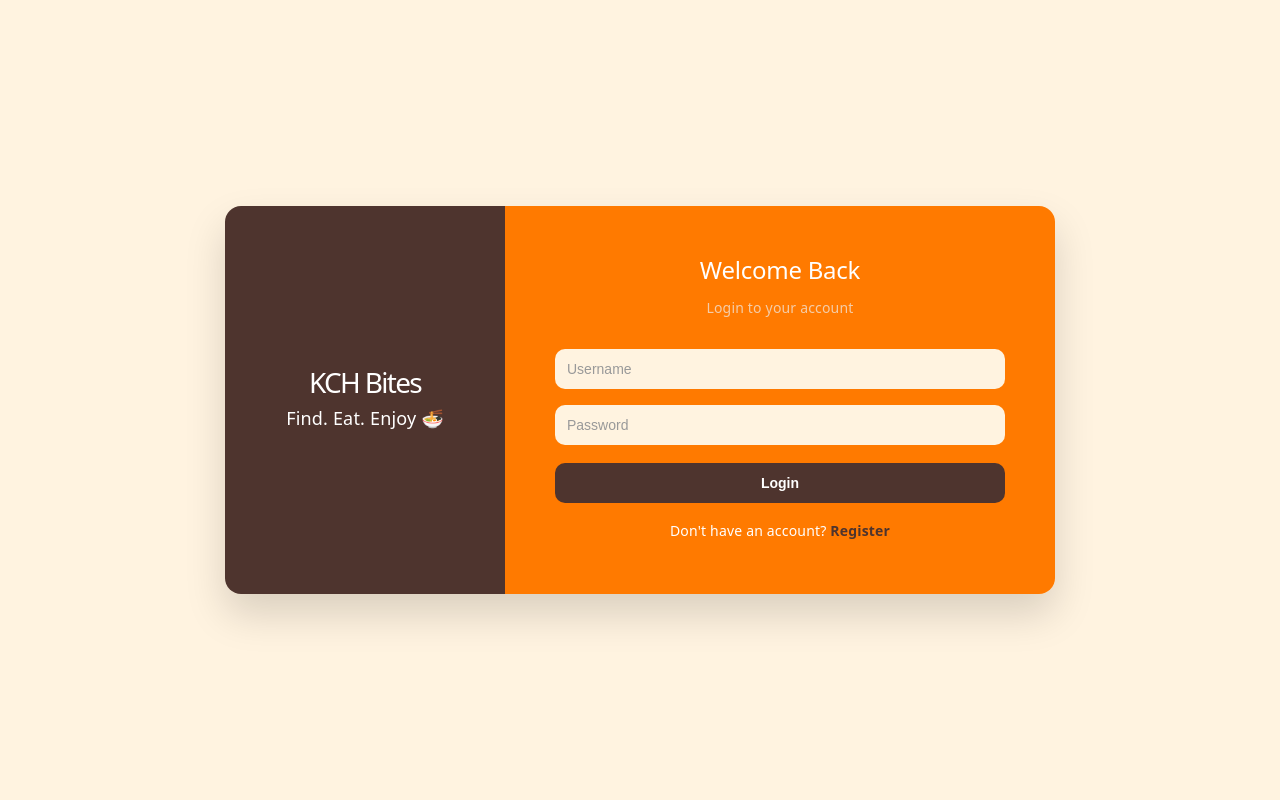
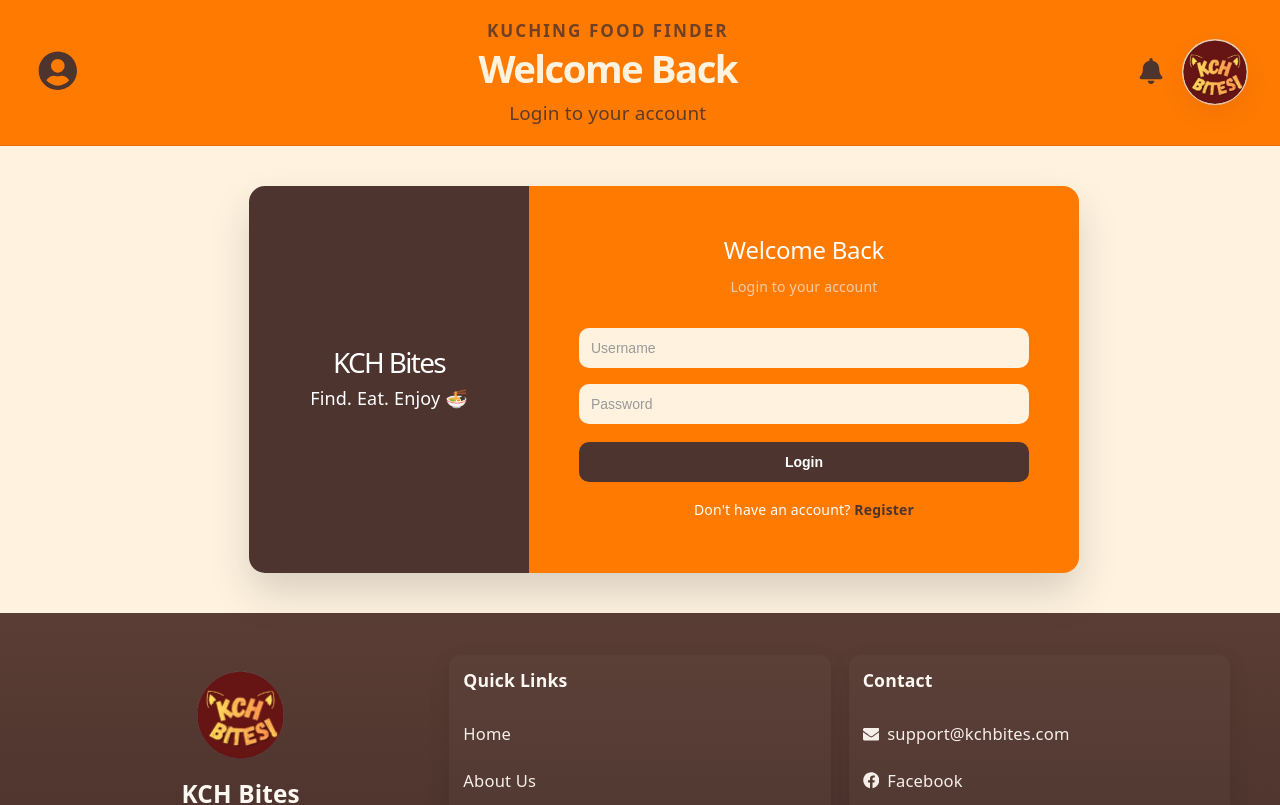
Before and after one commit to SiaoEN/SWE40006, a React (Vite) app in the folder frontend/KCH Bites/: page /login in a window 1280 px wide. Shown: the top 805 px of the page. Built offline with nearby package versions, Linux system fonts and the light colour scheme; no server answers.

Commit message:
Update footer and header to login and register page

```diff
--- a/frontend/KCH Bites/src/pages/LoginPage.jsx
+++ b/frontend/KCH Bites/src/pages/LoginPage.jsx
@@ -1,6 +1,8 @@
 import React, { useState } from "react";
 import { useNavigate } from "react-router-dom";
 import { loginUser, setAuthToken, isAdmin } from "../services/auth";
+import Header from "../components/Header";
+import Footer from "../components/Footer";
 import "../styles/LoginPage.css";
 
 export default function LoginPage() {
@@ -12,6 +14,7 @@ export default function LoginPage() {
   const [error, setError] = useState("");
   const [loading, setLoading] = useState(false);
   const navigate = useNavigate();
+  const [isSidebarOpen, setIsSidebarOpen] = useState(false);
 
   const handleChange = (e) => {
     setForm({ ...form, [e.target.name]: e.target.value });
@@ -47,9 +50,11 @@ export default function LoginPage() {
   };
 
   return (
-    <div className="login">
+    <>
+      <Header title="Welcome Back" subtitle="Login to your account" isSidebarOpen={isSidebarOpen} setIsSidebarOpen={setIsSidebarOpen} />
 
-      <div className="wrapper">
+      <div className="login">
+        <div className="wrapper">
 
         {/* LEFT PANEL */}
         <div className="left">
@@ -107,7 +112,10 @@ export default function LoginPage() {
           </p>
         </div>
 
+        </div>
       </div>
-    </div>
+
+      <Footer />
+    </>
   );
 }
--- a/frontend/KCH Bites/src/pages/RegisterPage.jsx
+++ b/frontend/KCH Bites/src/pages/RegisterPage.jsx
@@ -1,6 +1,8 @@
 import React, { useState } from "react";
 import { useNavigate } from "react-router-dom";
 import { registerUser } from "../services/auth";
+import Header from "../components/Header";
+import Footer from "../components/Footer";
 import "../styles/RegisterPage.css";
 
 export default function Register() {
@@ -15,6 +17,7 @@ export default function Register() {
   const [success, setSuccess] = useState("");
   const [loading, setLoading] = useState(false);
   const navigate = useNavigate();
+  const [isSidebarOpen, setIsSidebarOpen] = useState(false);
 
   const handleChange = (e) => {
     setForm({ ...form, [e.target.name]: e.target.value });
@@ -63,9 +66,11 @@ export default function Register() {
   };
 
   return (
-    <div className="register">
+    <>
+      <Header title="Create Account" subtitle="Join and discover amazing food" isSidebarOpen={isSidebarOpen} setIsSidebarOpen={setIsSidebarOpen} />
 
-      <div className="wrapper">
+      <div className="register">
+        <div className="wrapper">
 
         {/* LEFT PANEL */}
         <div className="left">
@@ -139,7 +144,10 @@ export default function Register() {
           </p>
         </div>
 
+        </div>
       </div>
-    </div>
+
+      <Footer />
+    </>
   );
 }
--- a/frontend/KCH Bites/src/styles/LoginPage.css
+++ b/frontend/KCH Bites/src/styles/LoginPage.css
@@ -1,16 +1,14 @@
 /* Login Page Styles */
 .login {
-  position: fixed !important;
-  top: 0 !important;
-  left: 0 !important;
-  width: 100vw !important;
-  height: 100vh !important;
+  position: relative !important;
+  width: 100% !important;
   background: #FFF3E0 !important;
   display: flex !important;
   justify-content: center !important;
   align-items: center !important;
-  padding: 0 !important;
+  padding: 40px 24px !important;
   margin: 0 !important;
+  min-height: auto !important;
 }
 
 .login .wrapper {
@@ -20,6 +18,7 @@
   overflow: hidden !important;
   z-index: 100 !important;
 }
+
 
 .login .left {
   width: 280px !important;
--- a/frontend/KCH Bites/src/styles/RegisterPage.css
+++ b/frontend/KCH Bites/src/styles/RegisterPage.css
@@ -1,16 +1,14 @@
 /* Register Page Styles */
 .register {
-  position: fixed !important;
-  top: 0 !important;
-  left: 0 !important;
-  width: 100vw !important;
-  height: 100vh !important;
+  position: relative !important;
+  width: 100% !important;
   background: #FFF3E0 !important;
   display: flex !important;
   justify-content: center !important;
   align-items: center !important;
-  padding: 0 !important;
+  padding: 40px 24px !important;
   margin: 0 !important;
+  min-height: auto !important;
 }
 
 .register .wrapper {
@@ -20,6 +18,7 @@
   overflow: hidden !important;
   z-index: 100 !important;
 }
+
 
 .register .left {
   width: 280px !important;
```
